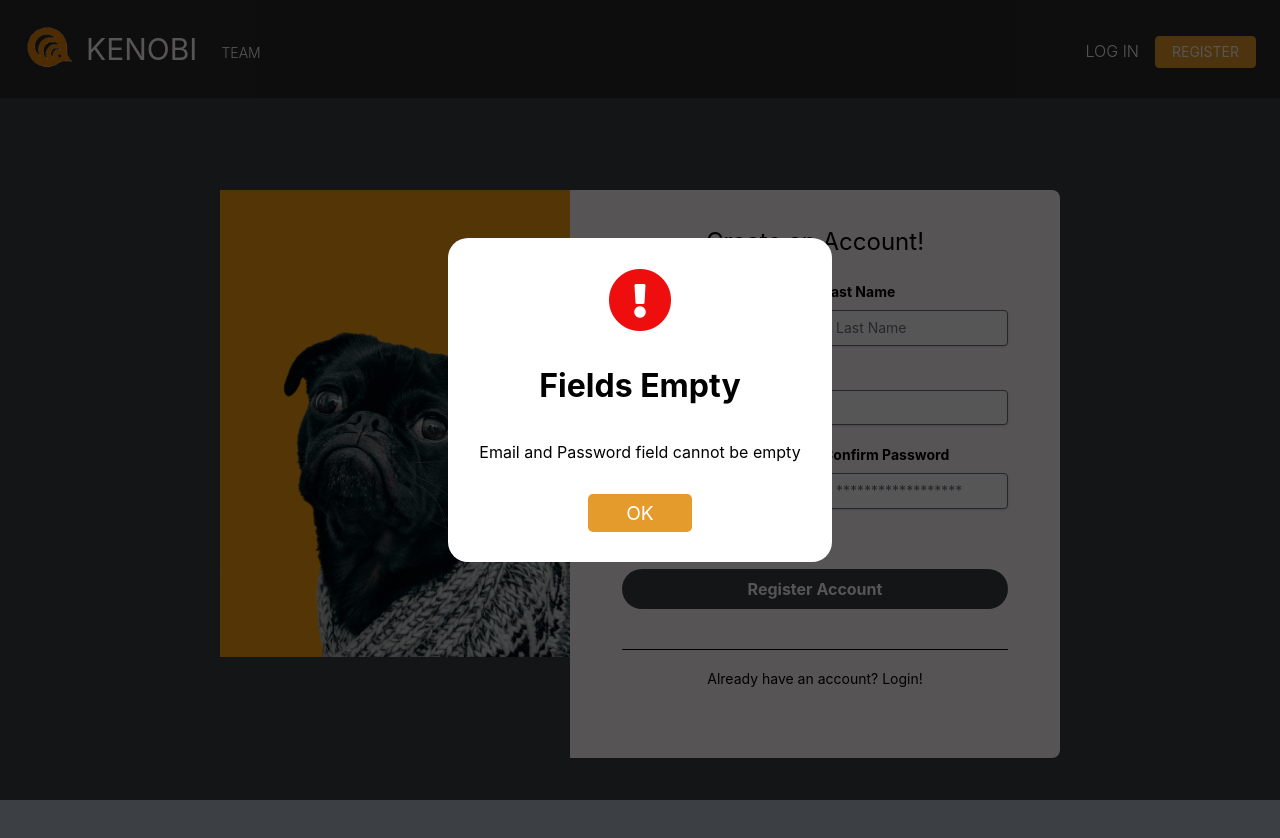
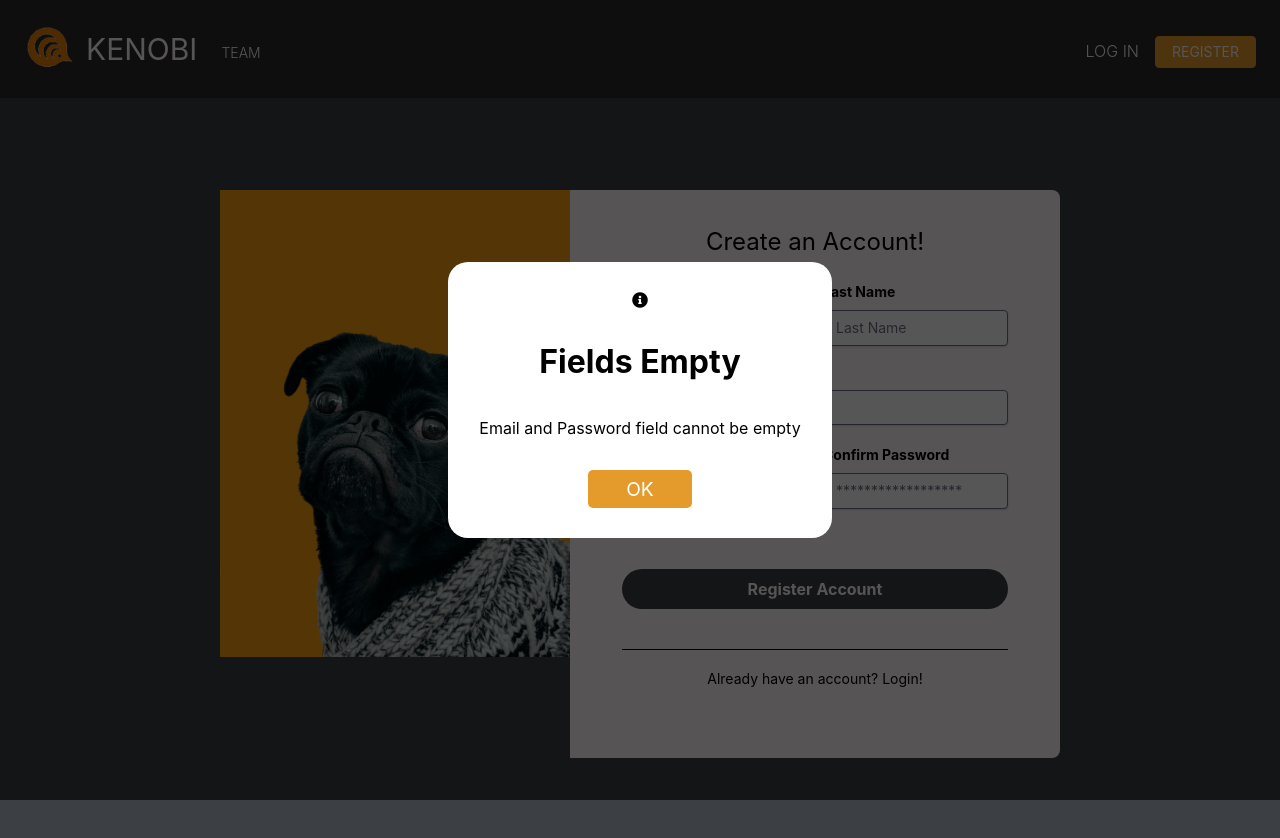
Before and after one commit to sreerajpr06/Kenobi-Password-Manager, a React (Create React App) app in the folder Client/: page /register in a window 1280 px wide. Both pictures are taken after a click on the button "Register Account". Shown: the top 838 px of the page. Built offline with nearby package versions, Linux system fonts and the light colour scheme.

Commit message:
Added info option to AlertBox

```diff
--- a/Client/src/components/Alert Box/AlertBox.js
+++ b/Client/src/components/Alert Box/AlertBox.js
@@ -1,11 +1,15 @@
 import React from "react";
 import "./alertBoxStyles.css";
 
-function AlertBox({ title, message, onButtonClick }) {
+function AlertBox({ icon, title, message, onButtonClick }) {
     return (
         <div className="alertbox-wrapper">
             <div className="alertbox">
-                <div className="fas fa-exclamation-circle alertbox-icon"></div>
+                {icon === "alert" ? (
+                    <div className="fas fa-exclamation-circle alert-icon"></div>
+                ) : (
+                    <div className="fas fa-info-circle info-icon"></div>
+                )}
                 <div className="alertbox-title">{title}</div>
                 <div className="alertbox-message">{message}</div>
                 <div
```
